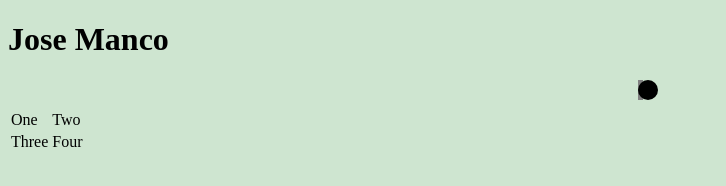
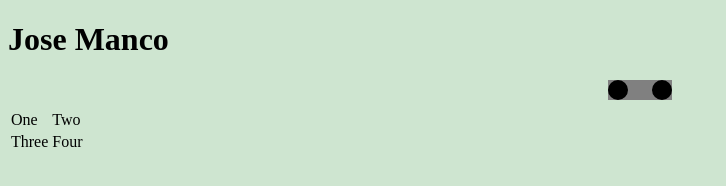
Before and after one commit to josedamianm/html, a plain HTML site: page index.html in a window 1280 px wide. Shown: the whole page, without its empty margins (0-726 px from the left). Drawn offline with Linux system fonts and the light colour scheme.

Commit message:
Update index.html

```diff
--- a/index.html
+++ b/index.html
@@ -13,7 +13,7 @@
                 background-color: grey;
                 border-style: dotted none none;
                 border-width: 20px;
-                width: 5px;
+                width: 5%;
             }
 
         </style>
```
